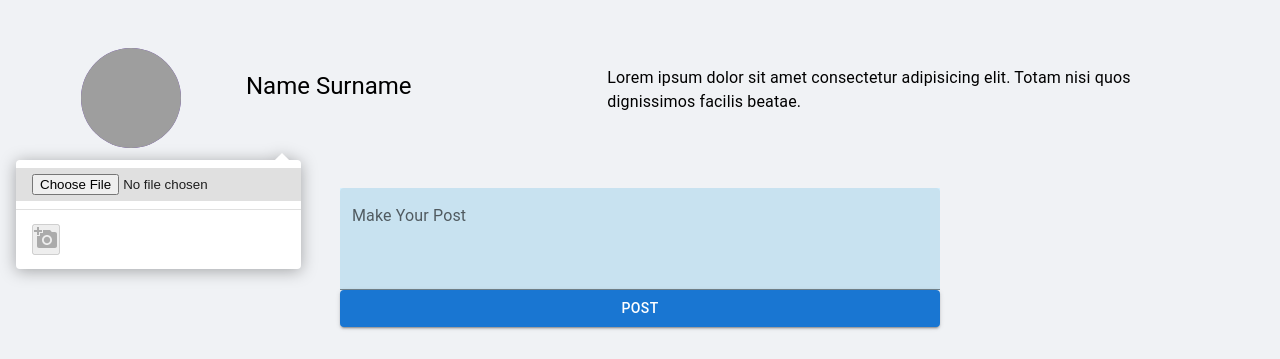
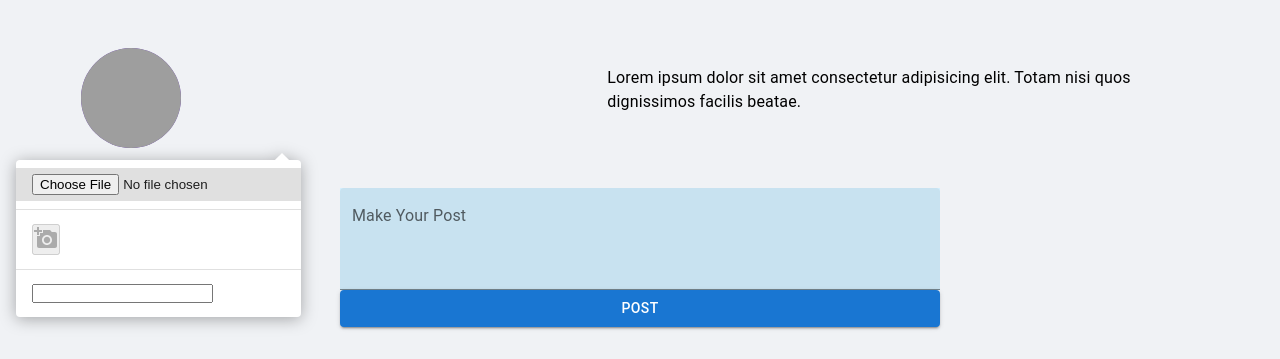
Before and after one commit to edxan77/Social-Network-Project, a React (Create React App) app: page /user-profile in a window 1280 px wide. Both pictures are taken after a click on the element 130 px from the left and 321 px from the top of the page. Shown: the part 223-582 px from the top of the page. Built offline with nearby package versions, Linux system fonts and the light colour scheme; no server answers; grey boxes are pictures that could not be loaded.

Commit message:
CurrentUser displayName

```diff
--- a/src/components/AccountMenu/AccountMenu.js
+++ b/src/components/AccountMenu/AccountMenu.js
@@ -14,6 +14,7 @@ import { deepPurple } from '@mui/material/colors';
 import { Logout, PersonAdd, Settings } from '@mui/icons-material';
 import AddAPhotoIcon from '@mui/icons-material/AddAPhoto';
 import { AuthContext } from '../../AuthProvider/AuthProvider';
+import { getAuth, updateProfile } from "firebase/auth";
 import { upload } from '../../Service/firestore';
 
 export default function AccountMenu() {
@@ -23,7 +24,30 @@ export default function AccountMenu() {
   const [photoURL, setPhotoURL] = useState(
     'https://upload.wikimedia.org/wikipedia/commons/7/7c/Profile_avatar_placeholder_large.png'
   );
+const [name, setName] = useState("");
+const auth = getAuth();
 
+const onChange = (e) => {
+  e.stopPropagation();
+  setName(e.target.value);
+};
+
+function onSubmit (e) {
+  e.preventDefault();
+  // if (!name.trim())
+updateProfile(auth.currentUser, {
+  displayName: name,
+  // photoURL: {photoURL}
+}).then(() => {
+  console.log('Profile updated!')
+  setName('')
+  // ...
+}).catch((error) => {
+  console.log(error)
+  // ...
+})
+// setName("")
+}
   function handleChange(e) {
     if (e.target.files[0]) {
       setPhoto(e.target.files[0]);
@@ -80,7 +104,7 @@ export default function AccountMenu() {
           </Tooltip>
         </Box>
         <Typography gutterBottom variant="h5" sx={{ width: '25%' }}>
-          Name Surname
+          {auth.currentUser?.displayName}
         </Typography>
         <Typography sx={{ width: '50%' }}>
           Lorem ipsum dolor sit amet consectetur adipisicing elit. Totam nisi
@@ -130,6 +154,12 @@ export default function AccountMenu() {
             <AddAPhotoIcon fontSize="medium" />
           </button>
         </MenuItem>
+        <Divider />
+        <MenuItem>
+          <form onSubmit={onSubmit}>
+            <input onChange={onChange}></input>
+          </form>
+        </MenuItem>
       </Menu>
     </React.Fragment>
   );
--- a/src/components/Posts/postsComponents/PostsContent.js
+++ b/src/components/Posts/postsComponents/PostsContent.js
@@ -15,7 +15,7 @@ import DeleteIcon from '@mui/icons-material/Delete';
 import ShareIcon from '@mui/icons-material/Share';
 import ThumbUpIcon from '@mui/icons-material/ThumbUp';
 import { useContext, useEffect, useState } from 'react';
-import { getAllUsersById } from '../../../Service/firestore';
+// import { getAllUsersById } from '../../../Service/firestore';
 import { AuthContext } from '../../../AuthProvider/AuthProvider';
 import CircularIndeterminate from '../../Loading/Loading';
 import {
@@ -32,11 +32,13 @@ import {
 import { firebase } from '../../../lib/firebase';
 import { handleEdit } from './utils';
 import './addNewPostForm.css';
+import { getAuth } from 'firebase/auth';
 
 export default function PostsContent() {
+  const Auth = getAuth();
   const { currentUser } = useContext(AuthContext);
   const [newPosts, setNewPosts] = useState(null);
-  const [users, setUser] = useState(null);
+  const [users, setUser] = useState(Auth.currentUser?.displayName);
   const [newText, setNewText] = useState('');
 
   const [photoURL, setPhotoURL] = useState(
@@ -44,15 +46,20 @@ export default function PostsContent() {
   );
 
   useEffect(() => {
-    if (currentUser?.photoURL) {
+    if (Auth.currentUser?.photoURL) {
       setPhotoURL(currentUser.photoURL);
     }
-  }, [currentUser])
+    if(Auth.currentUser?.displayName) {
+      setUser(currentUser.displayName)
+    }
+  }, [getAuth, currentUser])
 
   const handleChange = (e) => {
     e.stopPropagation();
     setNewText(e.target.value);
   };
+
+  // const auth = getAuth();
 
   useEffect(() => {
     if (currentUser) {
@@ -74,13 +81,13 @@ export default function PostsContent() {
     }
   }, [currentUser]);
 
-  useEffect(() => {
-    if (currentUser) {
-      getAllUsersById(currentUser.uid).then((userData) => {
-        setUser(userData);
-      });
-    }
-  }, [currentUser]);
+  // useEffect(() => {
+  //   if (currentUser) {
+  //     getAllUsersById(currentUser.uid).then((userData) => {
+  //       setUser(userData);
+  //     });
+  //   }
+  // }, [currentUser]);
 
   if (newPosts === null) {
     return <CircularIndeterminate />;
@@ -89,6 +96,8 @@ export default function PostsContent() {
   if (newPosts.length === 0) {
     return <h1>Write your first post</h1>;
   }
+
+  console.log(users)
 
   return (
     <>
@@ -140,7 +149,9 @@ export default function PostsContent() {
                   </Avatar>
 
                   <Typography gutterBottom variant="h5">
-                    {users?.map((user) => `${user.firstName} ${user.lastName}`)}
+                    {/* {users?.map((user) => `${user.firstName} ${user.lastName}`)} */}
+                    {/* {auth.currentUser?.displayName} */}
+                    {users}
                   </Typography>
                   <div>
                     <Button
```
